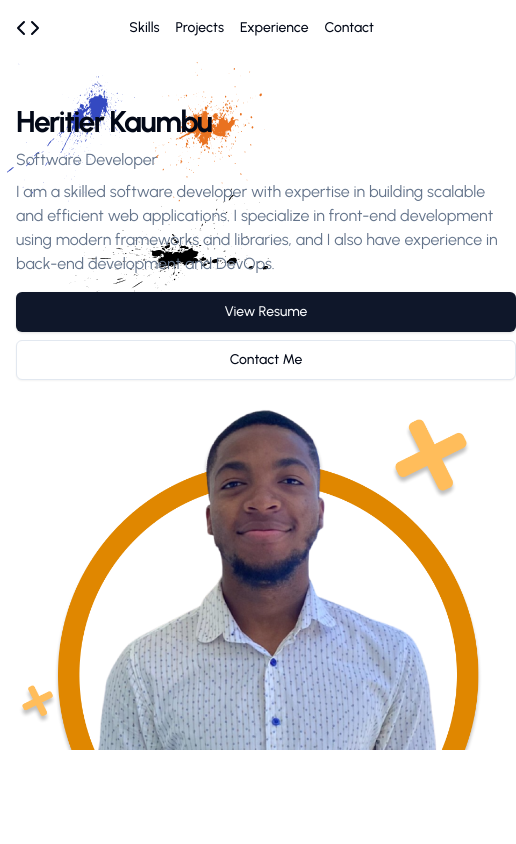
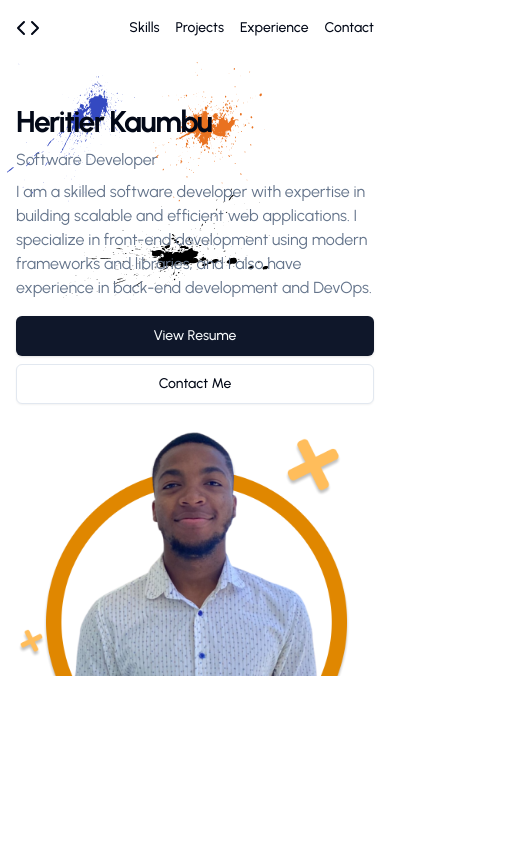
Before and after one commit to iam-hbk/heritier-kaumbu, a Next.js app: page / in a window 390 px wide. Shown: the top 844 px of the page, 516 px wide, since content can reach past the window. Built offline with nearby package versions, Linux system fonts and the light colour scheme.

Commit message:
stupid picture

```diff
--- a/src/components/portfolio.tsx
+++ b/src/components/portfolio.tsx
@@ -121,7 +121,7 @@ export function Portfolio() {
                 width="550"
                 height="550"
                 alt="Hero"
-                className="mx-auto  rounded-xl object-cover sm:w-full max-w-[500px] lg:order-last "
+                className="mx-auto  rounded-xl object-cover sm:w-full sm:max-w-[500px] lg:order-last"
               />
             </div>
           </div>
```
